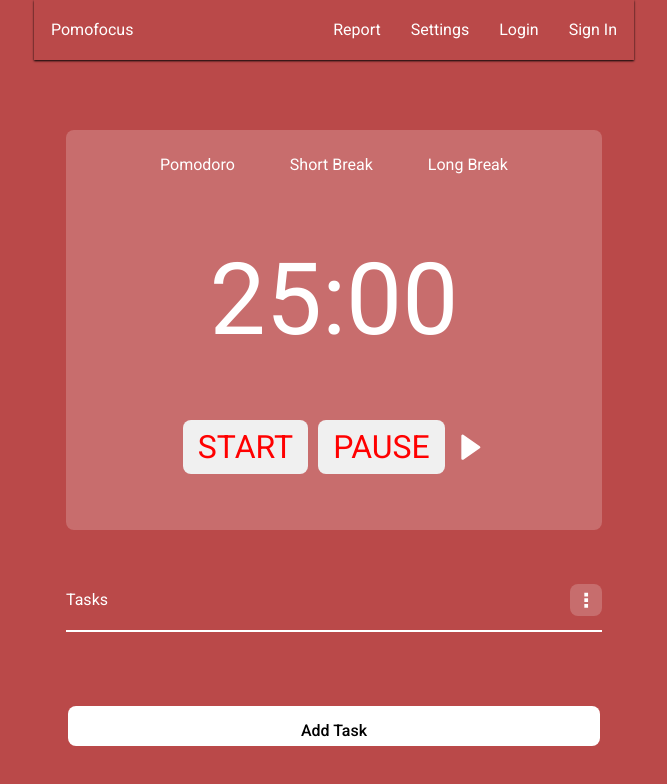
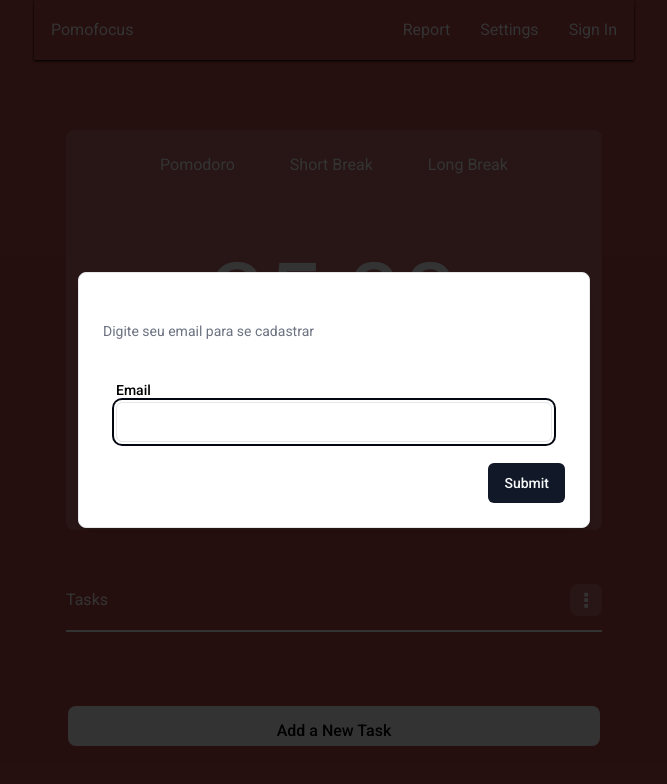
Before and after one commit to JoaoPaul01/pomodoro-app, a Next.js app: page / in a window 1280 px wide. Both pictures are taken after a click on the button "Sign In". Shown: the top 784 px of the page, without its empty margins (306-973 px from the left). Built offline with nearby package versions, Linux system fonts and the light colour scheme.

Commit message:
feat: button sing in

```diff
--- a/src/app/home.css
+++ b/src/app/home.css
@@ -74,7 +74,6 @@
     height: 400px;
     border-radius: 8px;
     padding-top: 20px;
-
     display: flex;
     flex-direction: column;
     align-items: center;
@@ -172,6 +171,15 @@
     box-shadow: 0 4px 8px rgba(0, 0, 0, 0.1);
   }
 
+  .text-right{
+    color: #000000;
+  }
+
+  .delete-btn {
+    align-items: center;
+    color: #000000;
+  }
+
   /* Estilos para os cabeçalhos do diálogo */
   .dialog-header-custom {
 
@@ -191,6 +199,17 @@
     color: #000000; /* Cor do texto */
     background-color: #ffffff; /* Cor de fundo */
   }
+  .form-row {
+    width: 100%;
+    padding: 12px;
+    margin: 8px 0;
+    display: inline-block;
+    border: 1px solid #ffffff;
+    border-radius: 4px;
+    box-sizing: border-box;
+    color: #000000; /* Cor do texto */
+    background-color: #ffffff;
+  };
 
   /* Garantindo que o texto seja visível dentro dos inputs */
   .input-custom::placeholder {
--- a/src/app/layout.tsx
+++ b/src/app/layout.tsx
@@ -28,6 +28,8 @@
   const [isTimerPaused, setIsTimerPaused] = useState(false);
   const [resetKey, setResetKey] = useState(0);
   const [timerType, setTimerType] = useState('pomodoro');
+  const [email, setEmail] = useState('');
+  const [showRegisterDialog, setShowRegisterDialog] = useState(false);
 
   const handleStartClick = () => {
     setIsTimerActive(true);
@@ -90,6 +92,16 @@
     console.log("New Task Added:", taskName);
   };
 
+  const handleEmailSubmit = (event: React.FormEvent<HTMLFormElement>) => {
+    event.preventDefault();
+    console.log("Email submitted:", email);
+    setShowRegisterDialog(false);
+  };
+
+  const openRegisterDialog = () => {
+    setShowRegisterDialog(true);
+  };
+
   return (
     <html lang="pt-BR">
       <body>
@@ -100,8 +112,8 @@
               <ul>
                 <li><a role='button'>Report</a></li>
                 <li><a role='button'>Settings</a></li>
-                <li><a role='button'>Login</a></li>
-                <li><a role='button'>Sign In</a></li>
+
+                <li><a role='button' onClick={openRegisterDialog}>Sign In</a></li>
               </ul>
             </div>
           </header>
@@ -143,7 +155,7 @@
               </div>
               <Dialog>
                 <DialogTrigger asChild>
-                  <Button variant="outline" className="add-task-btn">Add Task</Button>
+                  <Button variant="outline" className="add-task-btn">Add a New Task</Button>
                 </DialogTrigger>
                 <DialogContent className="dialog-content-custom">
                   <DialogHeader className="dialog-header-custom">
@@ -164,10 +176,41 @@
                           className="col-span-3 input-custom"
                           required
                         />
+                        <div className="delete-btn">Delete</div>
                       </div>
                     </div>
                     <DialogFooter>
-                      <Button type="submit">Add Task</Button>
+                      <Button type="submit">Save</Button>
+                    </DialogFooter>
+                  </form>
+                </DialogContent>
+              </Dialog>
+
+              <Dialog open={showRegisterDialog} onOpenChange={setShowRegisterDialog}>
+                <DialogContent>
+                  <DialogHeader>
+                    <DialogTitle>Cadastro</DialogTitle>
+                    <DialogDescription>Digite seu email para se cadastrar</DialogDescription>
+                  </DialogHeader>
+                  <form onSubmit={handleEmailSubmit}>
+                    <div className="form-grid">
+                      <div className="form-row">
+                        <Label htmlFor="email" className="text-right">
+                          Email
+                        </Label>
+                        <Input
+                          id="email"
+                          name="email"
+                          type="string"
+                          className="input"
+                          value={email}
+                          onChange={(e) => setEmail(e.target.value)}
+                          required
+                        />
+                      </div>
+                    </div>
+                    <DialogFooter>
+                      <Button type="submit">Submit</Button>
                     </DialogFooter>
                   </form>
                 </DialogContent>
```
